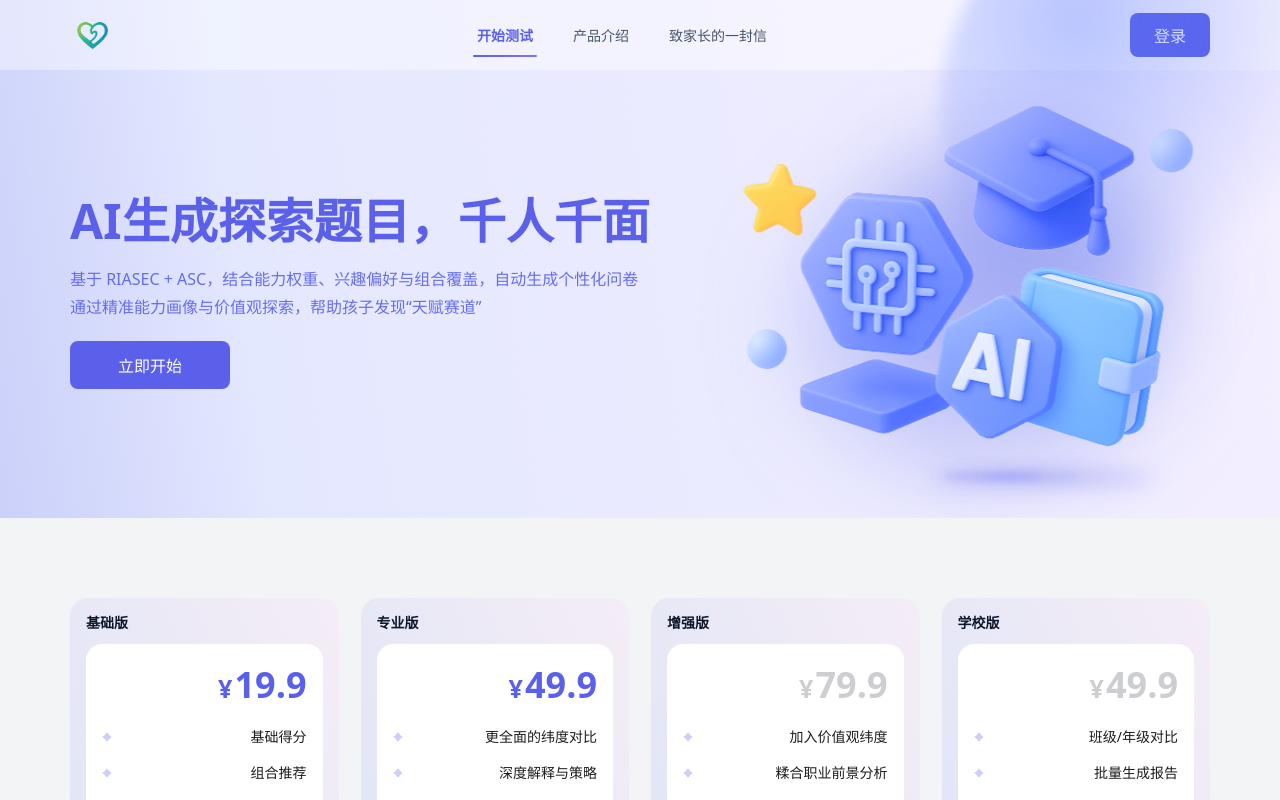
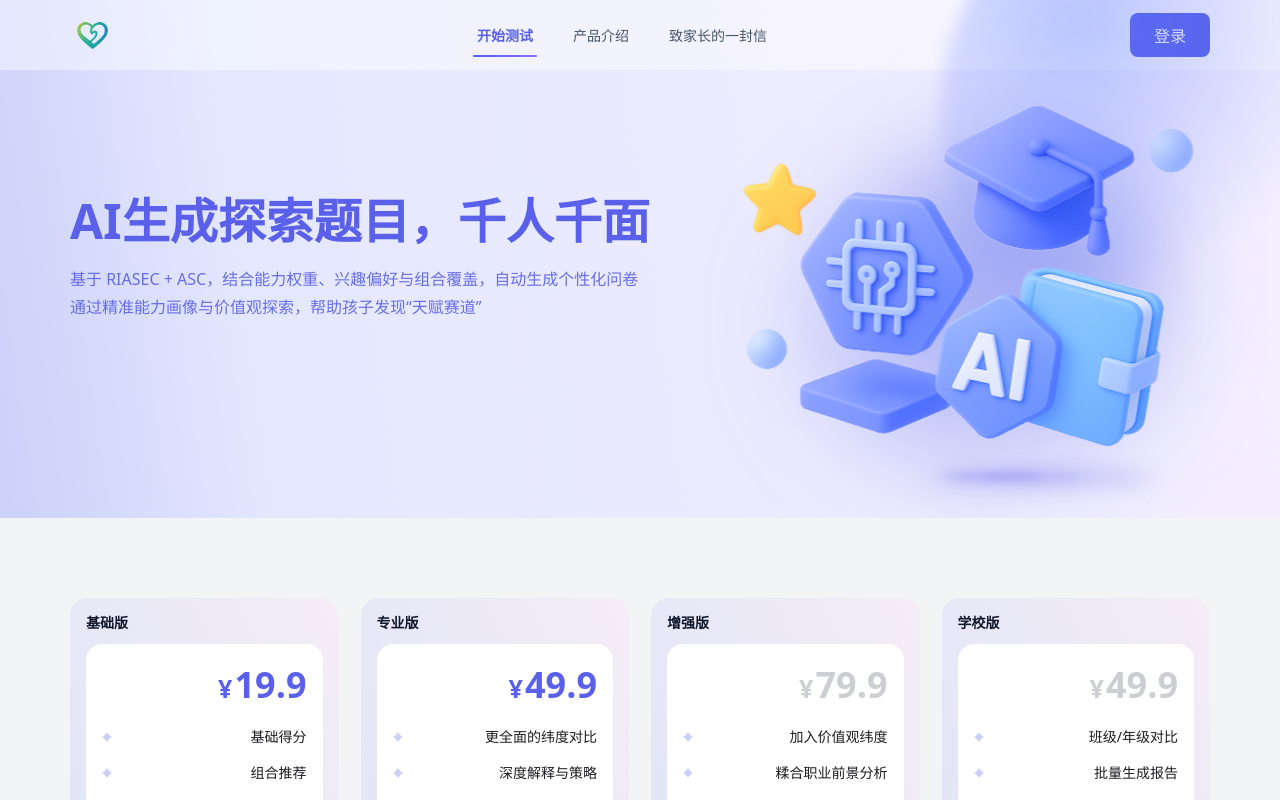
Before and after one commit to hopwesley/wenxintai, a Vue app in the folder frontend/: page / in a window 1280 px wide. Shown: the top 800 px of the page. Built offline with nearby package versions, Linux system fonts and the light colour scheme.

Commit message:
feat(ui): home

```diff
--- a/frontend/src/views/HomeView.vue
+++ b/frontend/src/views/HomeView.vue
@@ -28,9 +28,9 @@
             <br>
             通过精准能力画像与价值观探索，帮助孩子发现“天赋赛道”
           </p>
-          <div class="hero-cta">
+          <!--      <div class="hero-cta">
             <RouterLink to="/login" class="btn btn-primary">立即开始</RouterLink>
-          </div>
+          </div> -->
         </div>
       </div>
     </section>
```
